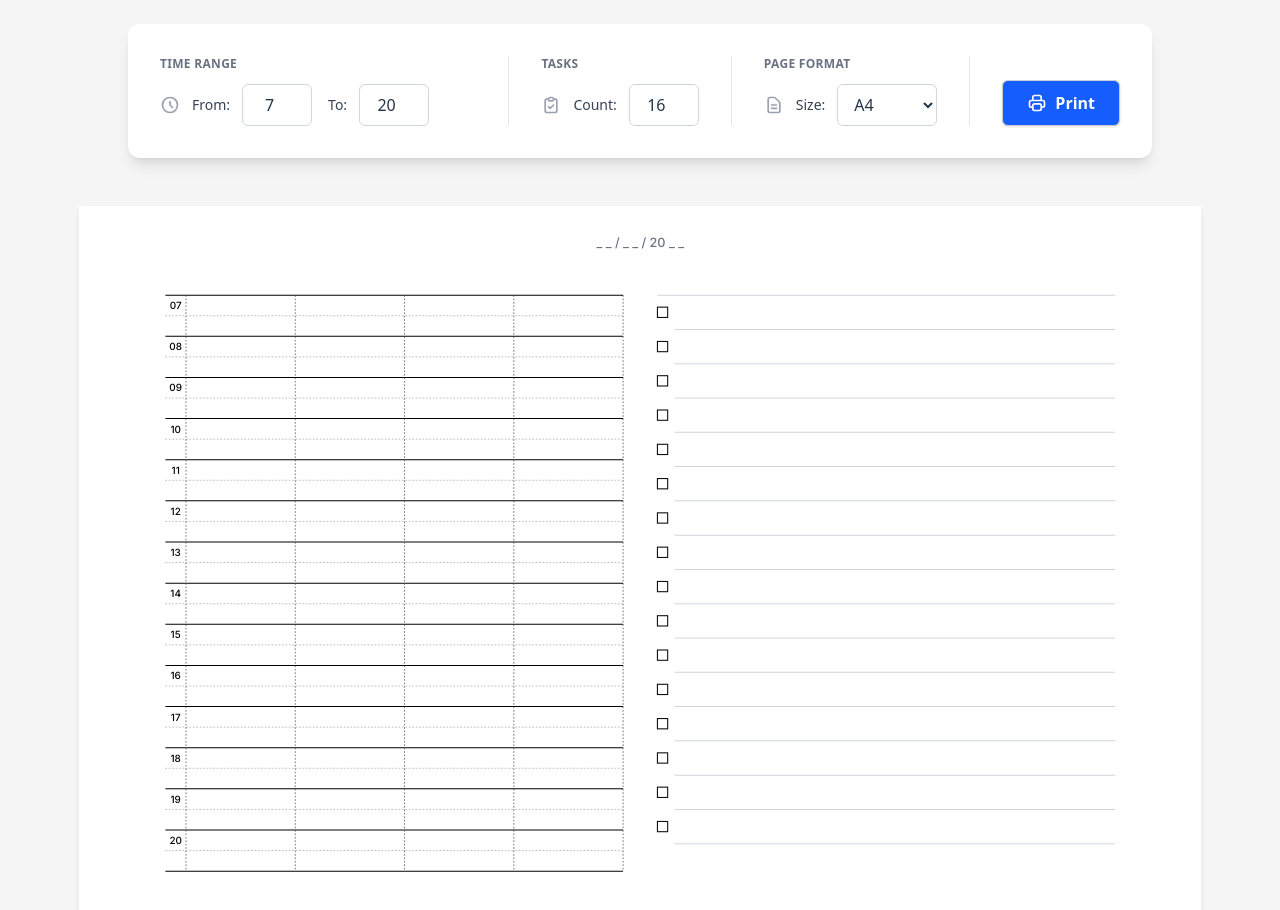
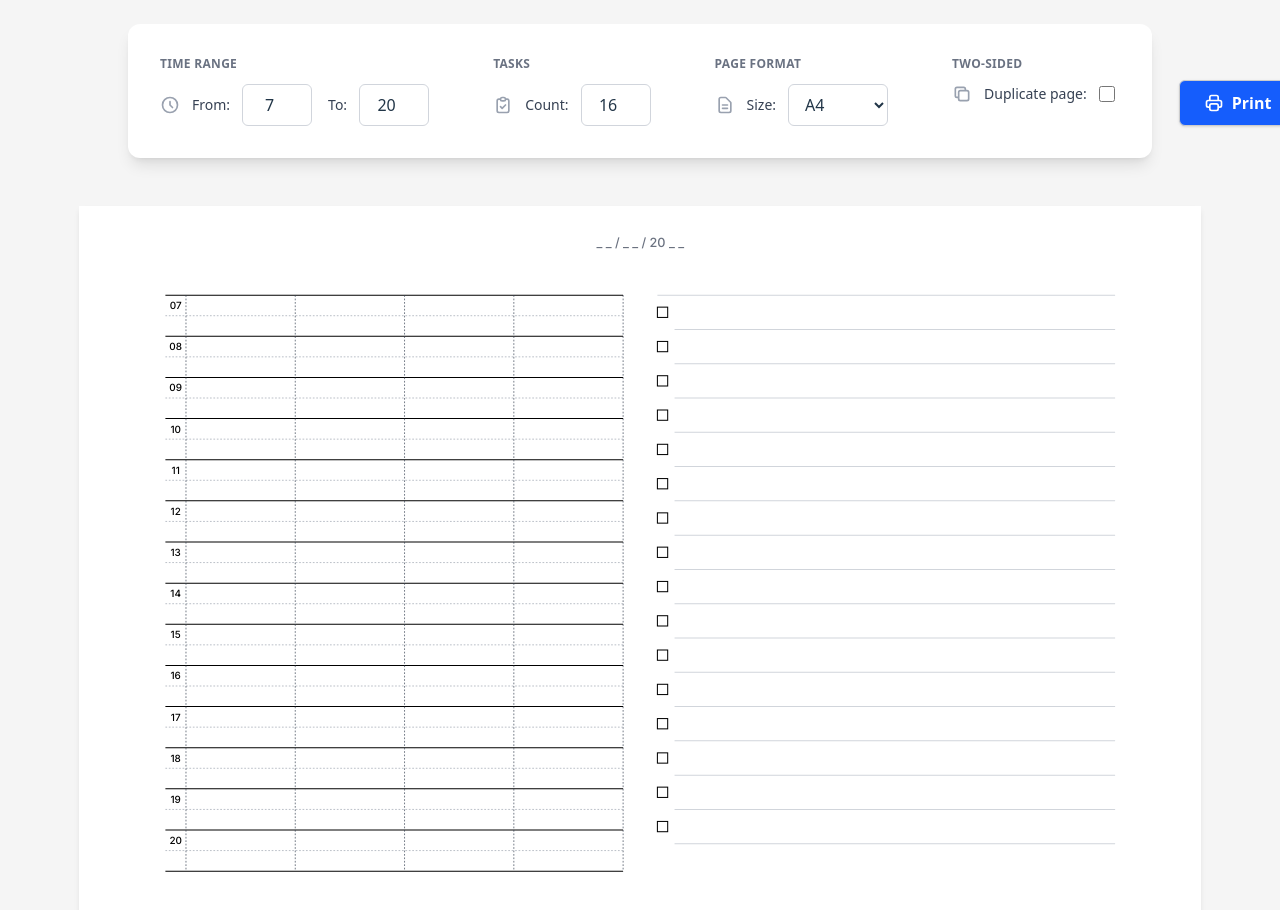
Before and after one commit to mdjastrzebski/timeblock-planner, a React (Vite) app: page / in a window 1280 px wide. Shown: the top 910 px of the page. Built offline with nearby package versions, Linux system fonts and the light colour scheme.

Commit message:
feat: two side printing

```diff
--- a/src/App.tsx
+++ b/src/App.tsx
@@ -9,6 +9,7 @@ function App() {
   const [hourTo, setHourTo] = useState(20);
   const [pageFormat, setPageFormat] = useState<PageFormat>("A4");
   const [taskCount, setTaskCount] = useState(16);
+  const [duplexPrint, setDuplexPrint] = useState(false);
 
   const handlePrint = usePrint(pageFormat);
 
@@ -40,10 +41,12 @@ function App() {
         hourTo={hourTo}
         pageFormat={pageFormat}
         taskCount={taskCount}
+        duplexPrint={duplexPrint}
         onHourFromChange={handleHourFromChange}
         onHourToChange={handleHourToChange}
         onPageFormatChange={setPageFormat}
         onTaskCountChange={handleTaskCountChange}
+        onDuplexPrintChange={setDuplexPrint}
         onPrint={handlePrint}
       />
       <Page
@@ -52,6 +55,16 @@ function App() {
         pageFormat={pageFormat}
         taskCount={taskCount}
       />
+      {duplexPrint && (
+        <div className="mt-4 print:mt-0">
+          <Page
+            hourFrom={hourFrom}
+            hourTo={hourTo}
+            pageFormat={pageFormat}
+            taskCount={taskCount}
+          />
+        </div>
+      )}
     </>
   );
 }
--- a/src/components/ConfigPanel.tsx
+++ b/src/components/ConfigPanel.tsx
@@ -6,10 +6,12 @@ interface ConfigPanelProps {
   hourTo: number;
   pageFormat: PageFormat;
   taskCount: number;
+  duplexPrint: boolean;
   onHourFromChange: (value: number) => void;
   onHourToChange: (value: number) => void;
   onPageFormatChange: (value: PageFormat) => void;
   onTaskCountChange: (value: number) => void;
+  onDuplexPrintChange: (value: boolean) => void;
   onPrint: () => void;
 }
 
@@ -18,10 +20,12 @@ const ConfigPanel = ({
   hourTo,
   pageFormat,
   taskCount,
+  duplexPrint,
   onHourFromChange,
   onHourToChange,
   onPageFormatChange,
   onTaskCountChange,
+  onDuplexPrintChange,
   onPrint,
 }: ConfigPanelProps) => {
   return (
@@ -190,6 +194,47 @@ const ConfigPanel = ({
           <div className="hidden lg:block w-px bg-gray-200"></div>
           <div className="lg:hidden w-full h-px bg-gray-200"></div>
 
+          {/* Two-Sided Print Section */}
+          <div>
+            <h3 className="text-xs font-semibold text-gray-500 uppercase tracking-wide mb-3">
+              Two-Sided
+            </h3>
+            <div className="flex items-center gap-3">
+              <svg
+                className="w-5 h-5 text-gray-400 flex-shrink-0"
+                fill="none"
+                stroke="currentColor"
+                viewBox="0 0 24 24"
+                xmlns="http://www.w3.org/2000/svg"
+              >
+                <path
+                  strokeLinecap="round"
+                  strokeLinejoin="round"
+                  strokeWidth={2}
+                  d="M8 16H6a2 2 0 01-2-2V6a2 2 0 012-2h8a2 2 0 012 2v2m-6 12h8a2 2 0 002-2v-8a2 2 0 00-2-2h-8a2 2 0 00-2 2v8a2 2 0 002 2z"
+                />
+              </svg>
+              <label
+                htmlFor="duplexPrint"
+                className="text-sm font-medium text-gray-700 whitespace-nowrap"
+              >
+                Duplicate page:
+              </label>
+              <input
+                id="duplexPrint"
+                type="checkbox"
+                checked={duplexPrint}
+                onChange={(e) => onDuplexPrintChange(e.target.checked)}
+                aria-label="Enable two-sided printing by duplicating the page"
+                className="w-4 h-4 text-blue-600 border-gray-300 rounded focus:ring-blue-500 focus:ring-2"
+              />
+            </div>
+          </div>
+
+          {/* Divider */}
+          <div className="hidden lg:block w-px bg-gray-200"></div>
+          <div className="lg:hidden w-full h-px bg-gray-200"></div>
+
           {/* Print Action Section */}
           <div className="flex items-end">
             <button
```
